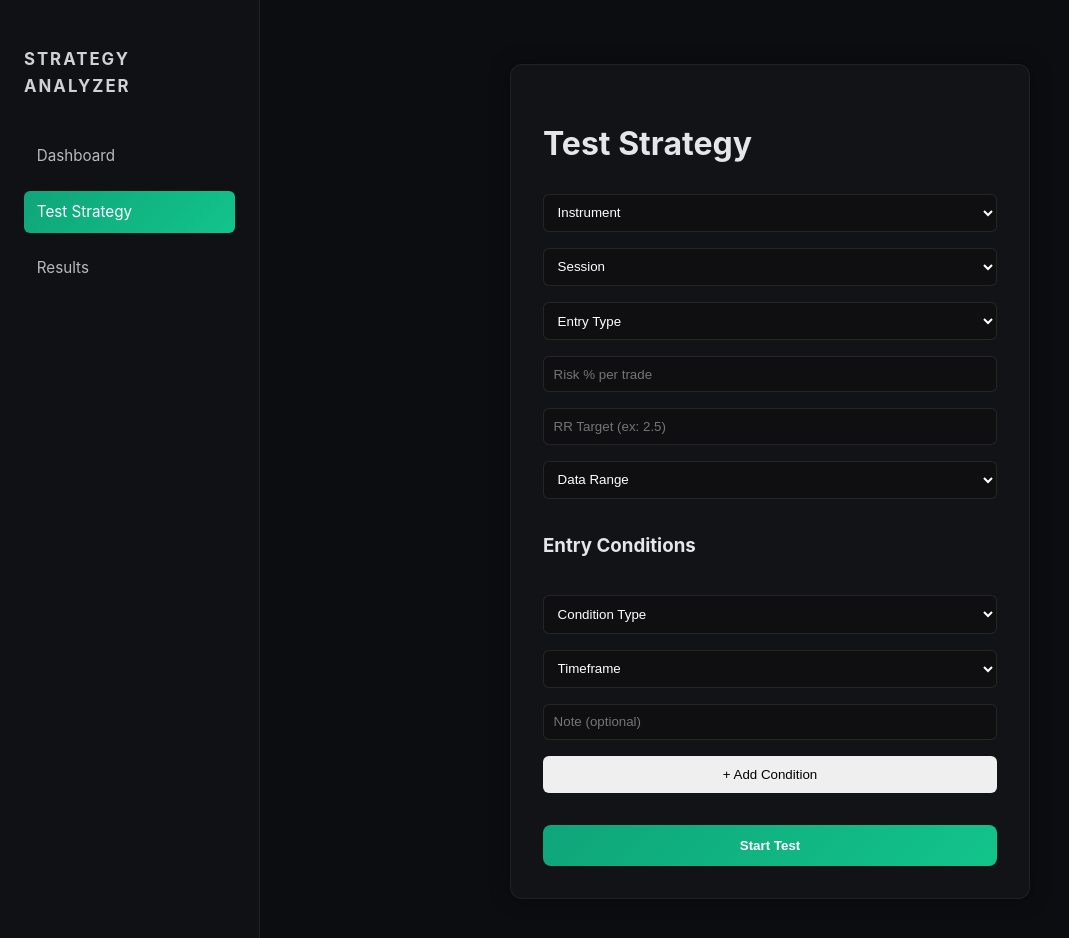
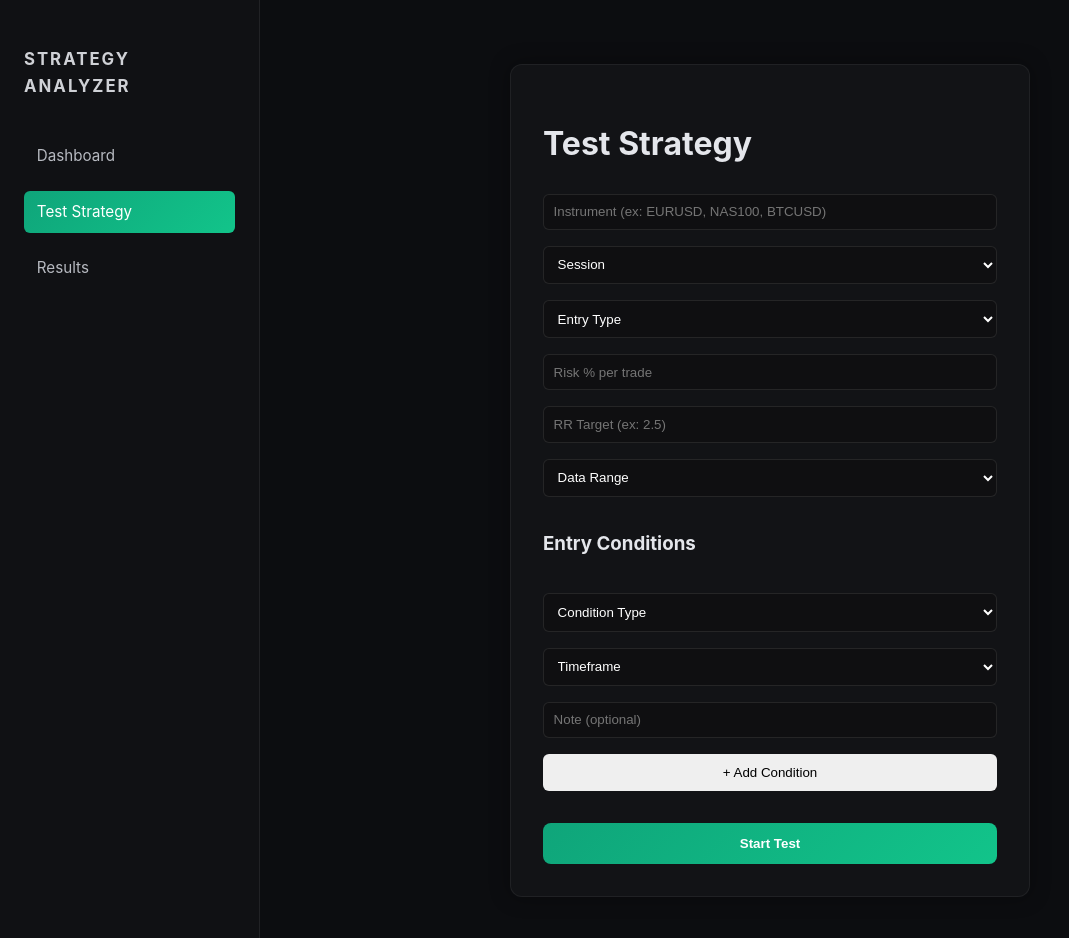
Before and after one commit to niv223/strategy-analyzer1, a React (Vite) app: page /app/test in a window 1280 px wide. Shown: the top 938 px of the page, without its empty margins (0-1069 px from the left). Built offline with nearby package versions, Linux system fonts and the light colour scheme.

Commit message:
Update TestStrategy.jsx

```diff
--- a/src/pages/TestStrategy.jsx
+++ b/src/pages/TestStrategy.jsx
@@ -55,13 +55,12 @@ export default function TestStrategy() {
         <form onSubmit={handleSubmit} style={{ display: "grid", gap: "1rem" }}>
 
           {/* MAIN FIELDS */}
-          <select onChange={(e) => update("instrument", e.target.value)}>
-            <option value="">Instrument</option>
-            <option>EURUSD</option>
-            <option>GBPUSD</option>
-            <option>XAUUSD</option>
-            <option>US100</option>
-          </select>
+          <input
+  type="text"
+  placeholder="Instrument (ex: EURUSD, NAS100, BTCUSD)"
+  onChange={(e) => update("instrument", e.target.value)}
+/>
+
 
           <select onChange={(e) => update("session", e.target.value)}>
             <option value="">Session</option>
```
